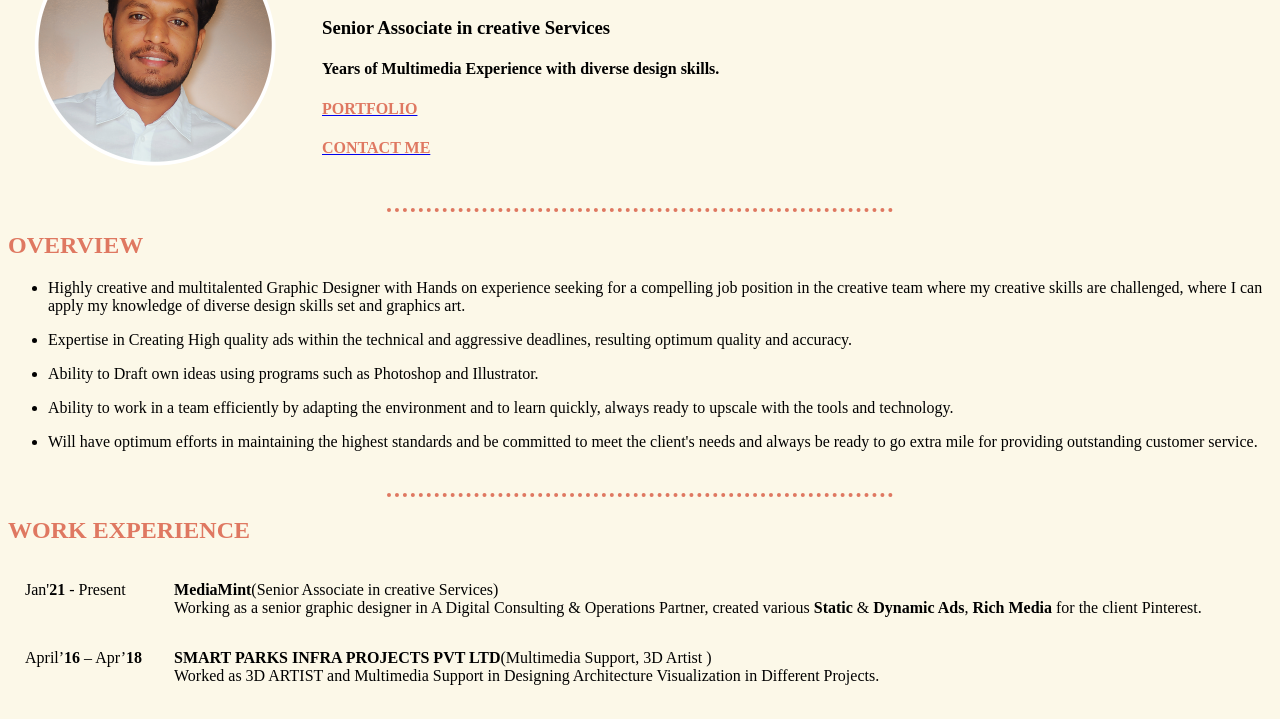
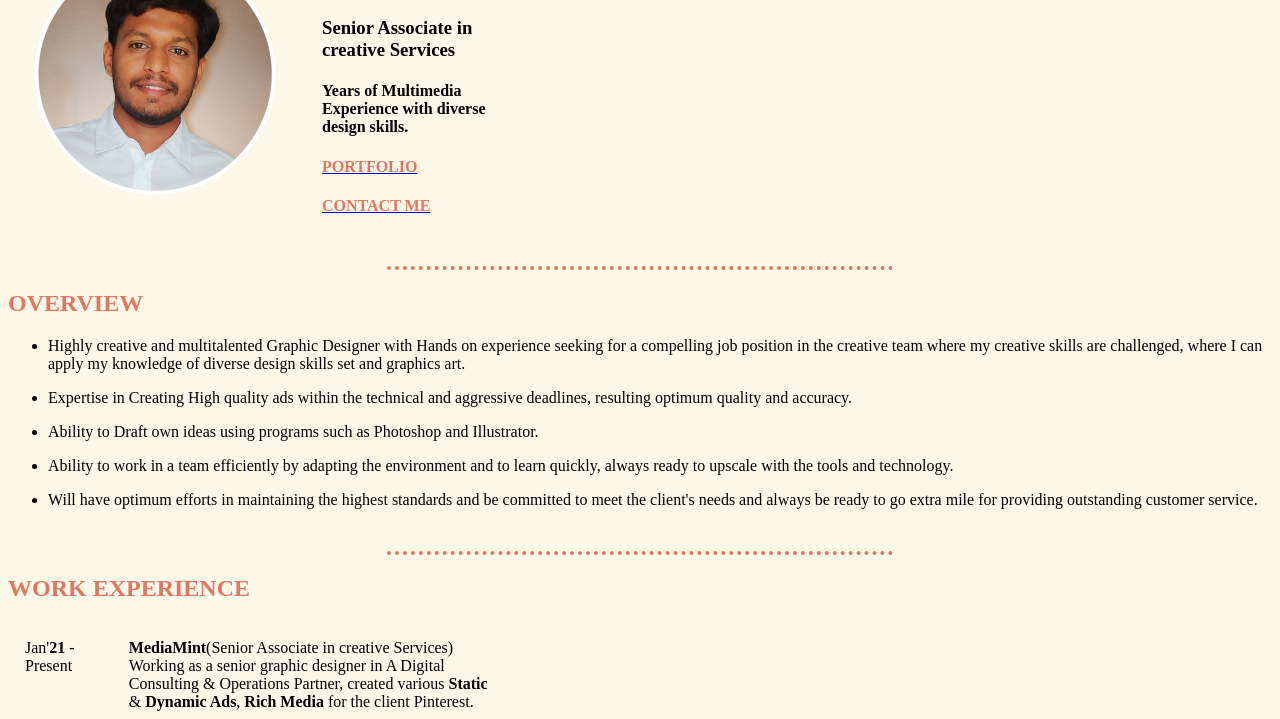
Before and after one commit to ravit226/CV, a plain HTML site: page index.html in a window 1280 px wide. Shown: the part 132-851 px from the top of the page. Drawn offline with Linux system fonts and the light colour scheme.

Commit message:
Update index.html

```diff
--- a/index.html
+++ b/index.html
@@ -28,6 +28,8 @@ p{
 }
 
 table{
+  height:100%;
+  width:40%;
   font-size: 100%;
 }
   </style>
```
